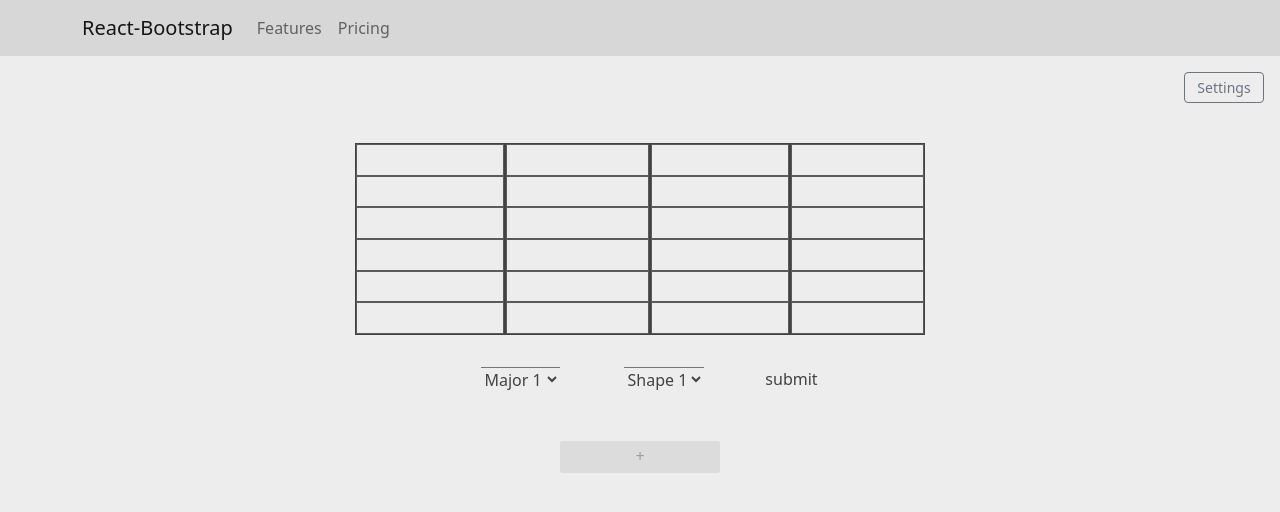
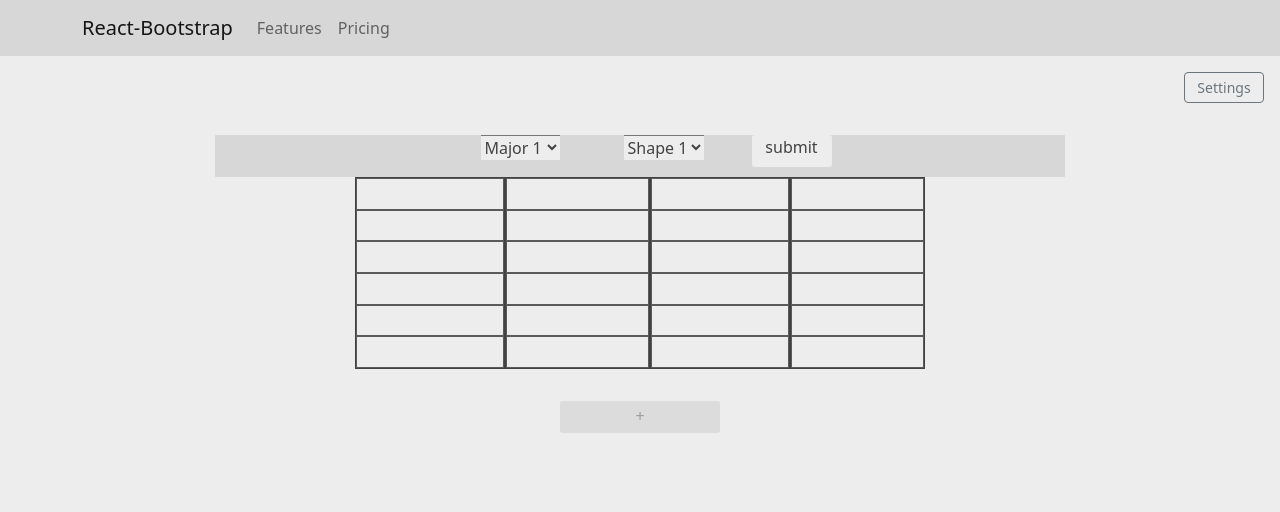
Before and after one commit to nvduran/guitar-theory-site, a React (Create React App) app: page / in a window 1280 px wide. Shown: the top 512 px of the page. Built offline with nearby package versions, Linux system fonts and the light colour scheme.

Commit message:
still ugly but selection above fretboard

```diff
--- a/src/components/FretboardView/index.js
+++ b/src/components/FretboardView/index.js
@@ -464,6 +464,38 @@ export default function FretboardView({ advancedSettings }) {
 
   return (
     <div className="big-container">
+      <div className="selection-div-container">
+        <div className="selection-div">
+          <div className="key-choice-dropdown-div">
+            <select value={chordStr} onChange={handleKeyChoiceChange}>
+              <option value="M1">Major 1</option>
+              <option value="m2">minor 2</option>
+              <option value="m3">minor 3</option>
+              <option value="M4">Major 4</option>
+              <option value="M5">Major 5</option>
+              <option value="m6">minor 6</option>
+              <option value="d7">dim 7</option>
+            </select>
+          </div>
+          <div className="shape-choice-dropdown-div">
+            <select value={pentStr} onChange={handlePentChoiceChange}>
+              <option value="p1">Shape 1</option>
+              <option value="p2">Shape 2</option>
+              <option value="p3">Shape 3</option>
+              <option value="p4">Shape 4</option>
+              <option value="p5">Shape 5</option>
+            </select>
+          </div>
+          <div className="submit-div">
+            <div
+              className="submit-button"
+              onClick={() => handleChoiceSubmit(chordStr, pentStr)}
+            >
+              submit
+            </div>
+          </div>
+        </div>
+      </div>
       <div className="fretboard-container">
         {fretCount === 6 ? (
           <div className="fret fret0">
@@ -518,36 +550,6 @@ export default function FretboardView({ advancedSettings }) {
           </div>
         ) : null}
       </div>
-      <div className="selection-div">
-        <div className="key-choice-dropdown-div">
-          <select value={chordStr} onChange={handleKeyChoiceChange}>
-            <option value="M1">Major 1</option>
-            <option value="m2">minor 2</option>
-            <option value="m3">minor 3</option>
-            <option value="M4">Major 4</option>
-            <option value="M5">Major 5</option>
-            <option value="m6">minor 6</option>
-            <option value="d7">dim 7</option>
-          </select>
-        </div>
-        <div className="shape-choice-dropdown-div">
-          <select value={pentStr} onChange={handlePentChoiceChange}>
-            <option value="p1">Shape 1</option>
-            <option value="p2">Shape 2</option>
-            <option value="p3">Shape 3</option>
-            <option value="p4">Shape 4</option>
-            <option value="p5">Shape 5</option>
-          </select>
-        </div>
-        <div className="submit-div">
-          <div
-            className="submit-button"
-            onClick={() => handleChoiceSubmit(chordStr, pentStr)}
-          >
-            submit
-          </div>
-        </div>
-      </div>
     </div>
   );
 }
--- a/src/styles/FretboardView.css
+++ b/src/styles/FretboardView.css
@@ -15,6 +15,14 @@ body {
   flex-direction: row;
   justify-content: center;
   margin-top: 2rem;
+  background-color: rgb(215, 215, 215);
+  width: 850px;
+}
+
+.selection-div-container {
+  display: flex;
+  flex-direction: column;
+  align-items: center;
 }
 
 .chord-selection-area {
@@ -67,7 +75,6 @@ body {
   height: 12rem;
   display: flex;
   flex-direction: column;
-  margin-top: 2.5rem;
 }
 
 .fretboard-container .string {
--- a/src/styles/FretboardView.scss
+++ b/src/styles/FretboardView.scss
@@ -15,6 +15,14 @@ body {
     flex-direction: row;
     justify-content: center;
     margin-top: 2rem;
+    background-color: rgb(215, 215, 215);
+    width: 850px;
+}
+
+.selection-div-container {
+    display: flex;
+    flex-direction: column;
+    align-items: center;
 }
 
 .chord-selection-area{
@@ -69,7 +77,6 @@ body {
   height: 12rem;
   display: flex;
   flex-direction: column;
-  margin-top: 2.5rem;
 }
 
 .fretboard-container .string {
```
Also changed, not shown: 1 other file (tests, documents, lock files or other folders).
